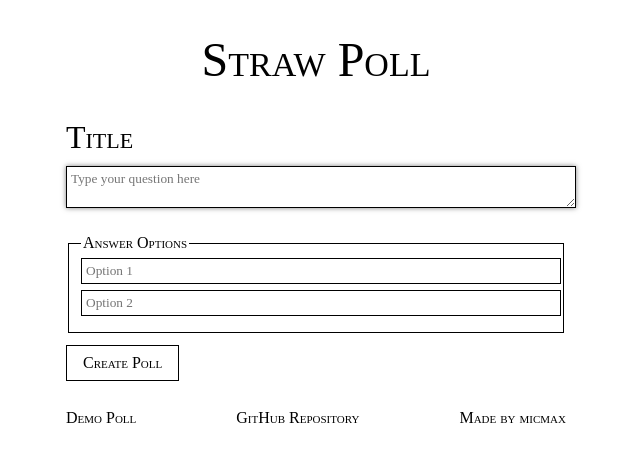
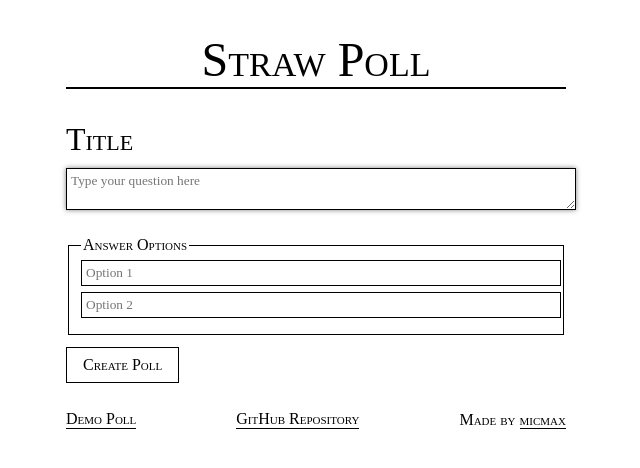
Before and after one commit to mic-max/strawpoll-v3, a React (Vite) app in the folder vite-project/: page / in a window 1280 px wide. Shown: the top 468 px of the page, without its empty margins (324-964 px from the left). Built offline with nearby package versions, Linux system fonts and the light colour scheme.

Commit message:
Update index.css

```diff
--- a/vite-project/src/index.css
+++ b/vite-project/src/index.css
@@ -7,12 +7,18 @@ body {
 }
 
 a {
-    text-decoration: inherit;
+    text-decoration: none;
     color: inherit;
+    border-bottom: 1px solid black;
+}
+
+a:hover {
+    border-color: transparent;
 }
 
 h1 {
     font-size: 3em;
+    border-bottom: 2px solid black;
     text-align: center;
     font-weight: lighter;
 }
@@ -121,7 +127,8 @@ button:disabled {
     margin: 12px 0;
     display: flex;
     flex-direction: row;
-    justify-content: left;
+    justify-content: space-between;
+    align-items: center;
     gap: 20px;
 }
 
```
